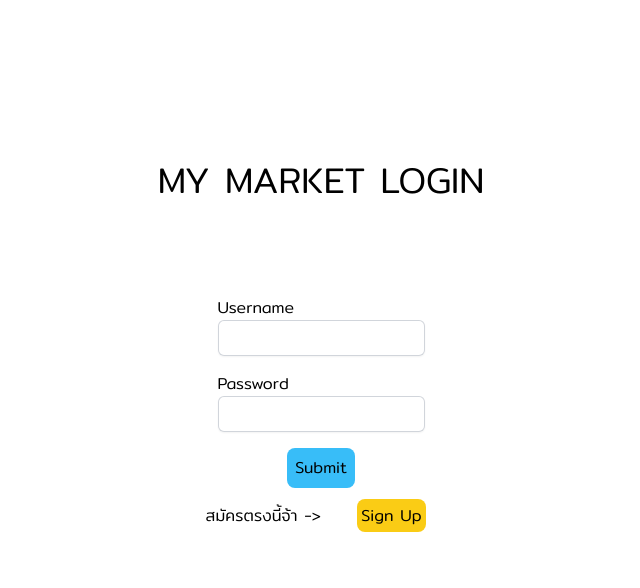
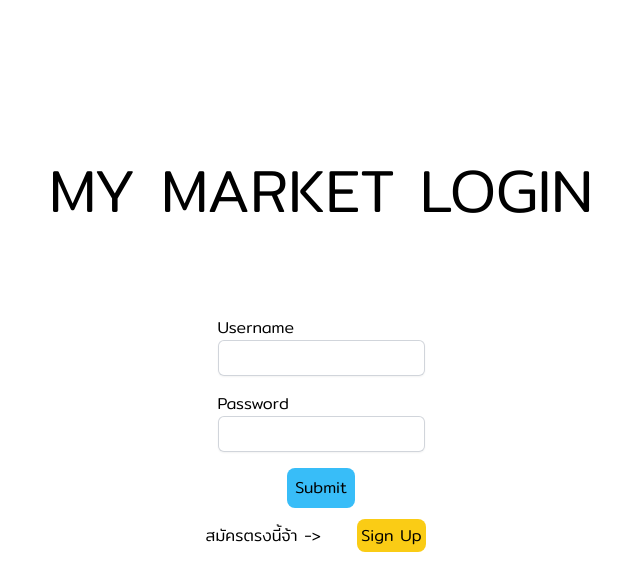
Before and after one commit to panachaiiiiiii/marketboom, a PHP site: page / in a window 1280 px wide. Shown: the top 588 px of the page, without its empty margins (319-959 px from the left). Run offline with PHP 8.4, Linux system fonts and the light colour scheme; data that the repository does not hold is empty; some libraries are stand-ins or nearby versions.

Commit message:
insert size header

```diff
--- a/index.php
+++ b/index.php
@@ -23,7 +23,7 @@
 
 
                     <div class="mt-15 mb-20 col-span-2">
-                        <p class="text-4xl text-center">MY MARKET LOGIN</p>
+                        <p class="text-6xl text-center">MY MARKET LOGIN</p>
                     </div>
 
                     <div class="mx-auto col-span-2">
```
